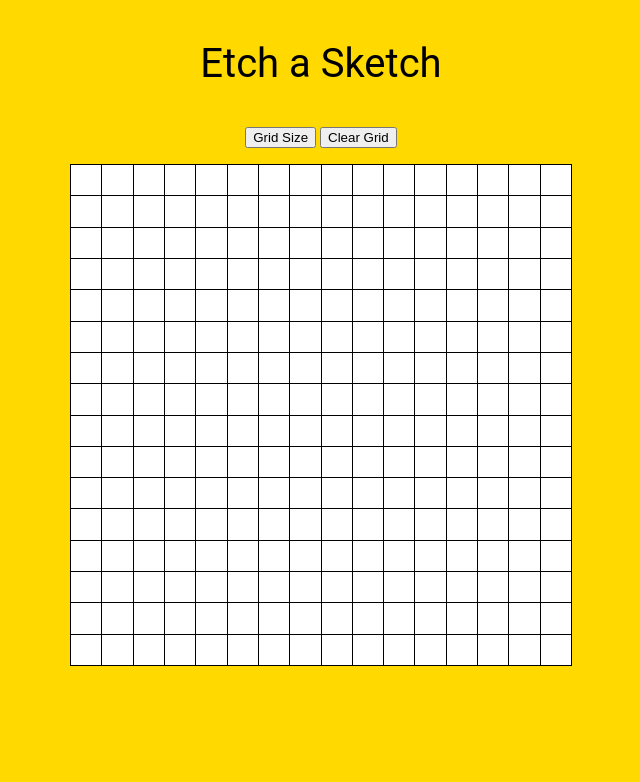
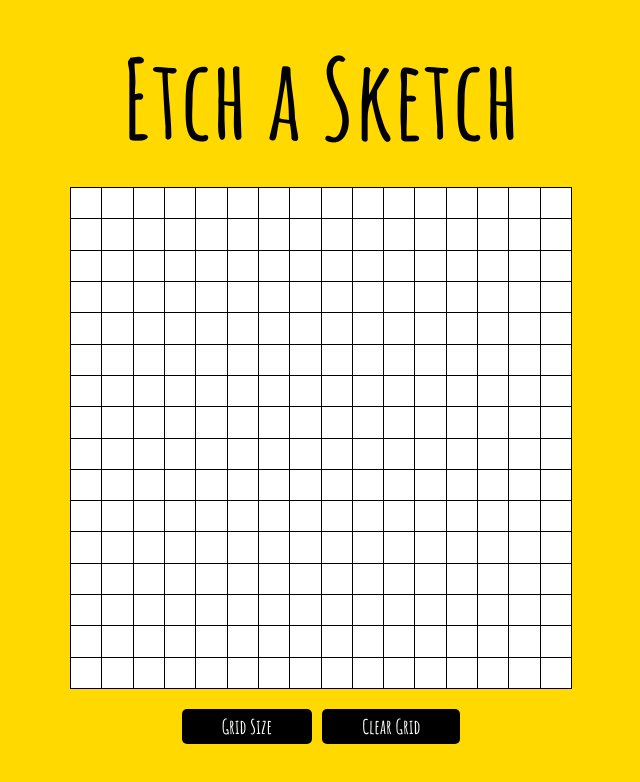
Before and after one commit to chrleal/etch-a-sketch, a plain HTML site: page index.html in a window 1280 px wide. Shown: the whole page, without its empty margins (319-959 px from the left). Drawn offline with Linux system fonts and the light colour scheme.

Commit message:
Update UI

```diff
--- a/index.html
+++ b/index.html
@@ -11,11 +11,11 @@
 <body>
     <header>Etch a Sketch</header>
     <div class="flexContainer">
+    <div class="container"></div>
     <div class="buttonContainer">
         <button class="size">Grid Size</button>
         <button class="clear">Clear Grid</button>
     </div>
-    <div class="container"></div>
     </div>
 </body>
 </html>
--- a/style.css
+++ b/style.css
@@ -1,14 +1,19 @@
+@import url('https://fonts.googleapis.com/css2?family=Amatic+SC:wght@700&display=swap');
+
 body{
+    display: flex;
+    flex-direction: column;
+    justify-content: center;
+    align-items: ;
     max-height: 100vh;
-    margin: 0;
     background-color: rgb(255, 217, 0);
-    font-family: Roboto, sans-serif;
+    font-family: 'Amatic SC', sans-serif;
 }
 
 header{
     text-align: center;
-    font-size: 40px;
-    margin: 40px;
+    font-size: 110px;
+    margin: 20px;
 }
 
 .flexContainer {
@@ -30,6 +35,21 @@ header{
     background-color: white;
 }
 
-.clear {
-    margin-bottom: 16px;
+.buttonContainer {
+    display: flex;
+    justify-content: center;
+    align-items: center;
+    gap: 10px;
 }
+
+button {
+    margin-top: 20px;
+    color: white;
+    background-color: black;
+    border: none;
+    border-radius: 5px;
+    padding: 5px 40px;
+    font-family: 'Amatic SC', sans-serif;
+    font-size: 20px;
+    cursor: pointer;
+}
```
